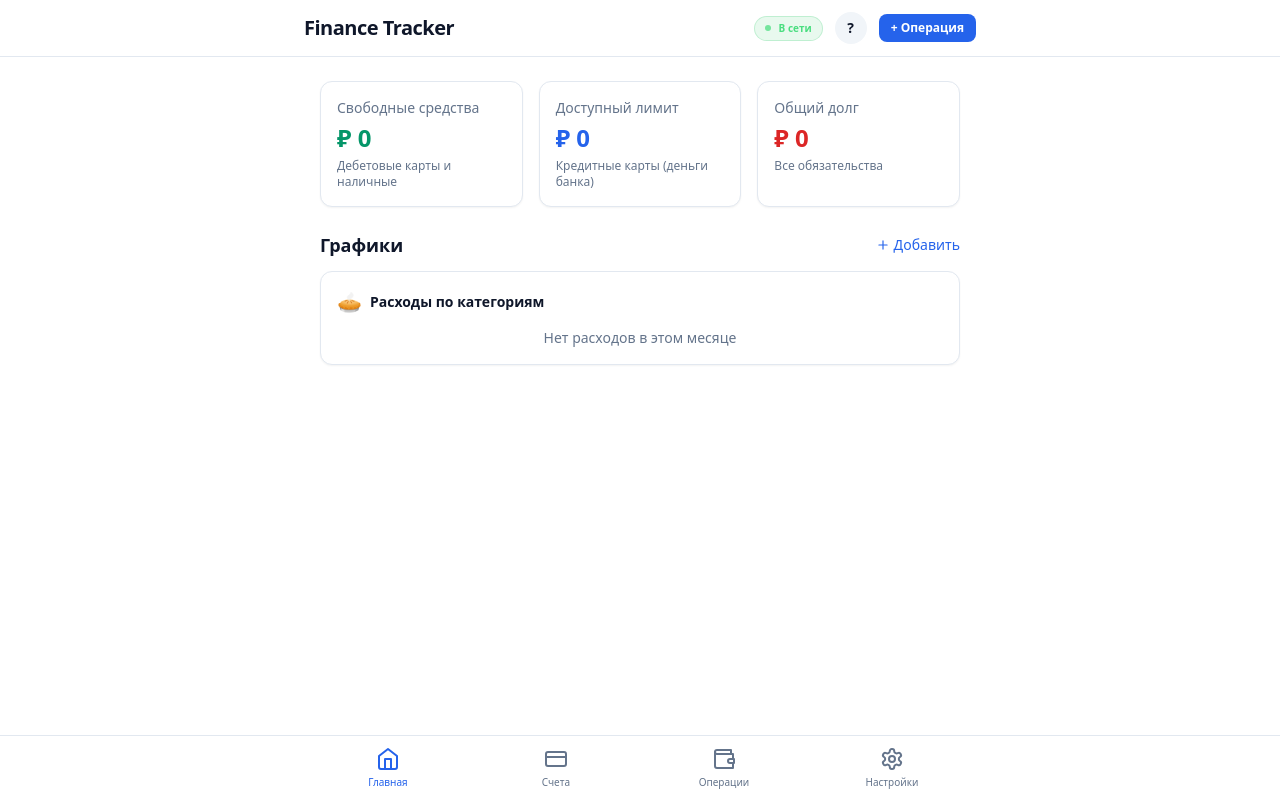
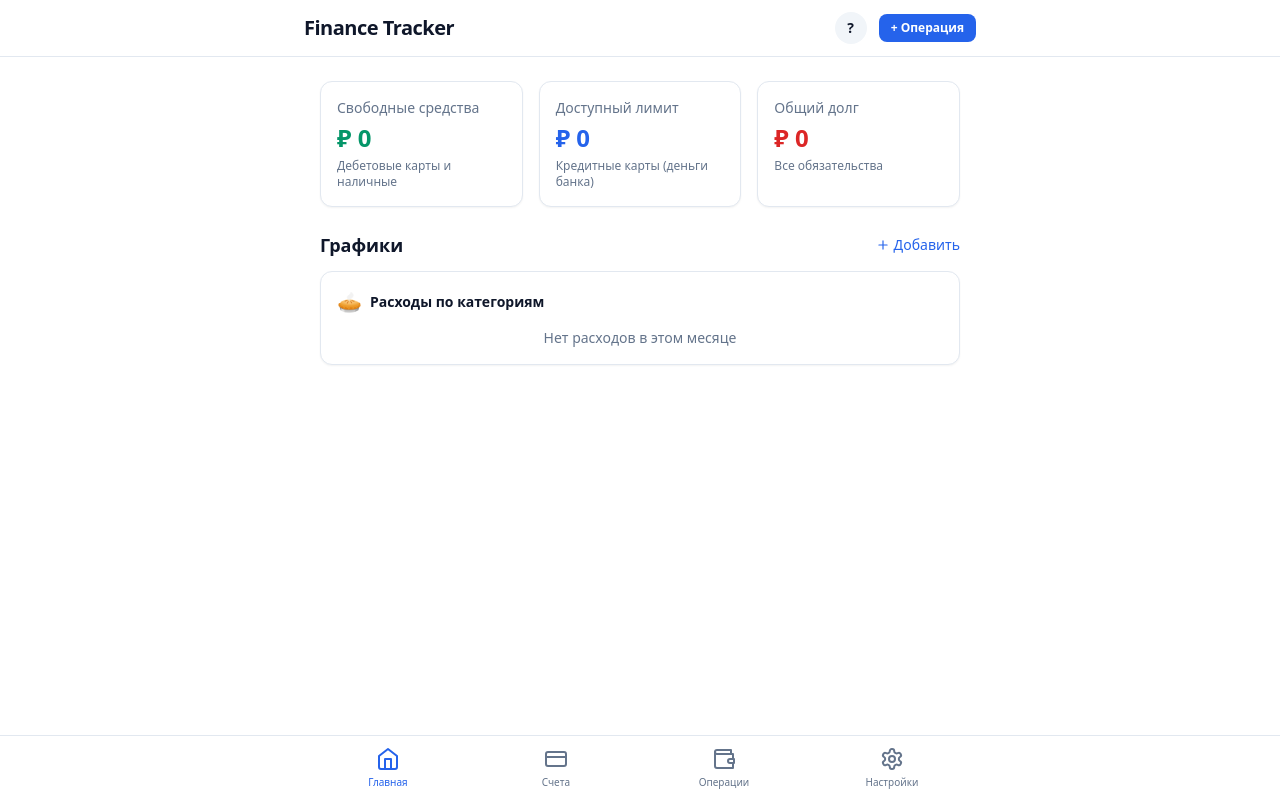
Before and after one commit to DaniilGavrin/FinanceTracker, a Next.js app: page / in a window 1280 px wide. Built offline with nearby package versions, Linux system fonts and the light colour scheme; what @capacitor-community/sqlite would draw is missing.

Commit message:
refactor: удаляем индикатор онлайн/оффлайн из нативного приложения

```diff
--- a/src/app/page.tsx
+++ b/src/app/page.tsx
@@ -2,7 +2,6 @@
 
 import { useEffect, useState } from "react";
 import { useDatabase } from "@/hooks/useDatabase";
-import { useOnlineStatus } from "@/hooks/useOnlineStatus";
 import { deleteAccount, deleteDebt, deleteTransaction } from "@/db";
 import { migrateFromIndexedDB } from "@/lib/migration";
 
@@ -21,7 +20,6 @@ import { SettingsView } from "@/components/views/SettingsView";
 type Tab = "home" | "accounts" | "transactions" | "settings";
 
 export default function Home() {
-  const isOnline = useOnlineStatus();
   const { accounts, debts, transactions, isReady, refresh } = useDatabase();
   const [activeTab, setActiveTab] = useState<Tab>("home");
   const [migrationDone, setMigrationDone] = useState(false);
@@ -89,10 +87,6 @@ export default function Home() {
         <div className="max-w-2xl mx-auto flex items-center justify-between">
           <h1 className="text-xl font-bold tracking-tight">Finance Tracker</h1>
           <div className="flex items-center gap-3">
-            <div className={`flex items-center gap-2 px-2.5 py-1 rounded-full text-[10px] font-semibold border ${isOnline ? "bg-green-500/10 text-green-400 border-green-500/20" : "bg-red-500/10 text-red-400 border-red-500/20"}`}>
-              <span className={`w-1.5 h-1.5 rounded-full animate-pulse ${isOnline ? "bg-green-400" : "bg-red-400"}`}></span>
-              {isOnline ? "В сети" : "Оффлайн"}
-            </div>
             <button onClick={() => setShowFAQ(true)} className="w-8 h-8 flex items-center justify-center rounded-full bg-secondary hover:bg-secondary/80 transition-colors" title="Помощь">
               <span className="text-sm font-bold">?</span>
             </button>
```
